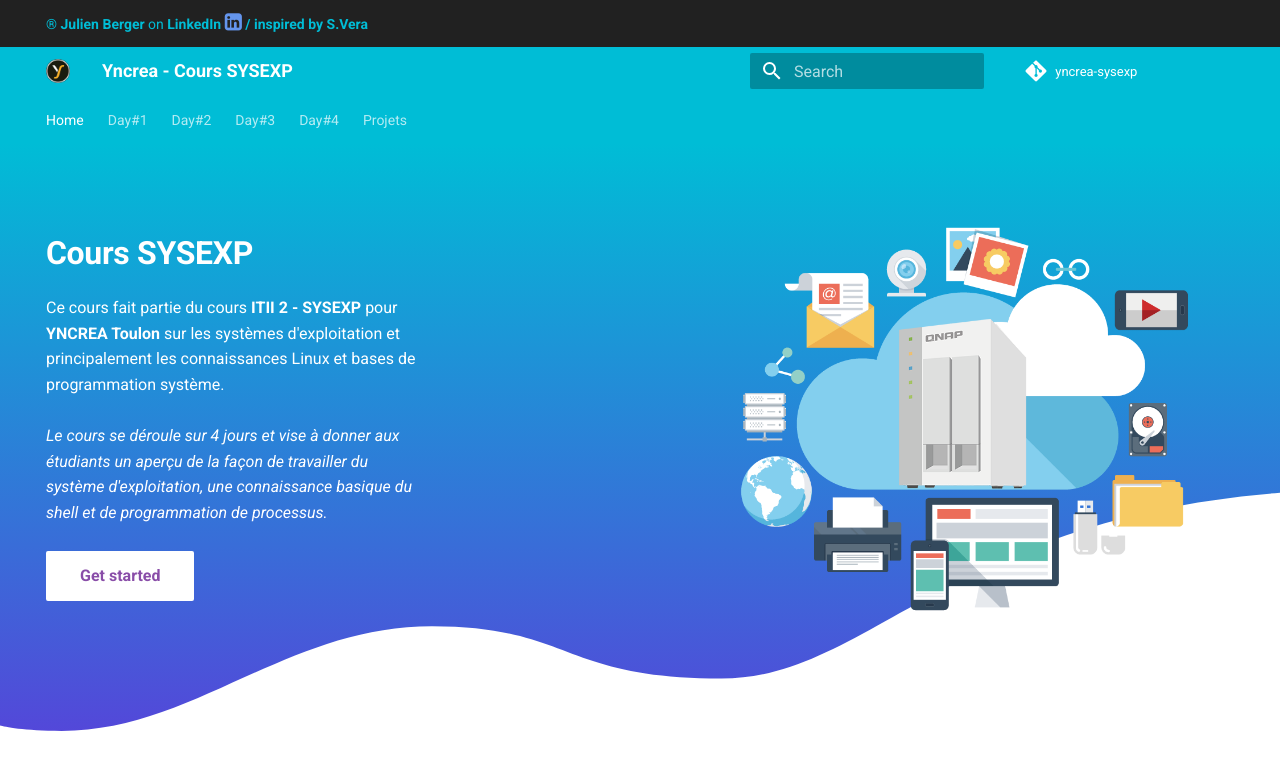
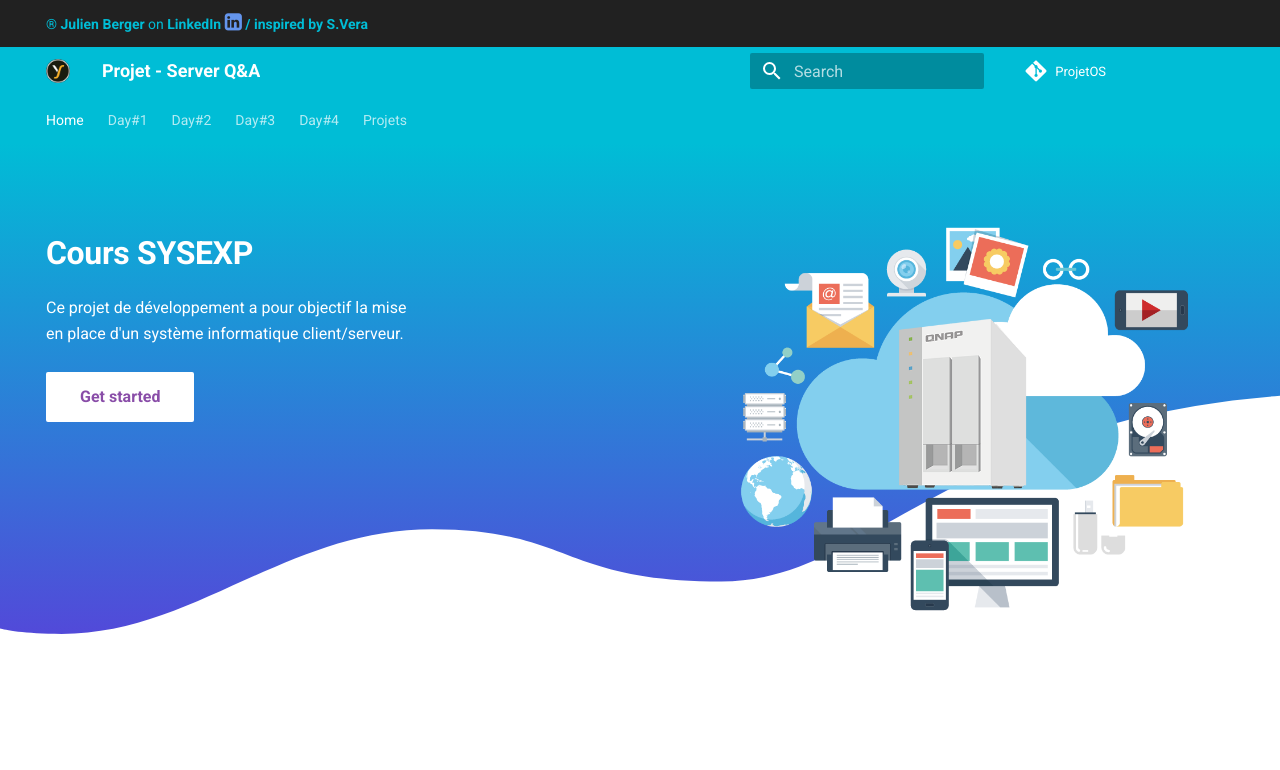
Before and after one commit to alexandredemeo/ProjetOS, an MkDocs documentation site: the page built from docs/index.md, in a window 1280 px wide. Shown: the top 770 px of the page. Built offline with MkDocs 1.6.1 and Material for MkDocs 9.7.7, drawn with Linux system fonts in a browser that asks for light colours; comment, search, counter and statistics services are not loaded.

Commit message:
Update mkdocs.yml

```diff
--- a/mkdocs.yml
+++ b/mkdocs.yml
@@ -1,13 +1,11 @@
-site_name: 'Yncrea - Cours SYSEXP'
+site_name: 'Projet - Server Q&A'
 
 # Repository
-repo_name: yncrea-sysexp
-repo_url: https://github.com/jurocknsail/yncrea-sysexp
+repo_name: ProjetOS
+repo_url: https://github.com/alexandredemeo/ProjetOS
 edit_uri: ""
 site_description: >-
-  Ce cours fait partie du cours <b>ITII 2 - SYSEXP</b> pour <b>YNCREA Toulon</b> sur les systèmes d'exploitation et principalement les connaissances Linux et bases de programmation système.
-  <br><br>
-  <i>Le cours se déroule sur 4 jours et vise à donner aux étudiants un aperçu de la façon de travailler du système d'exploitation, une connaissance basique du shell et de programmation de processus.</i>
+  Ce projet de développement a pour objectif la mise en place d'un système informatique client/serveur.
 
 
 nav:
```
